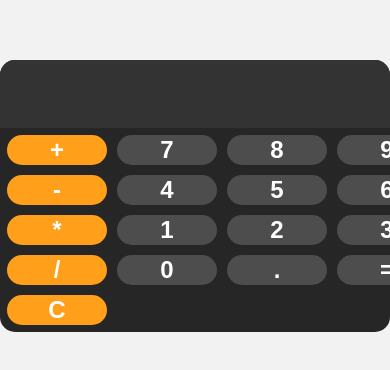
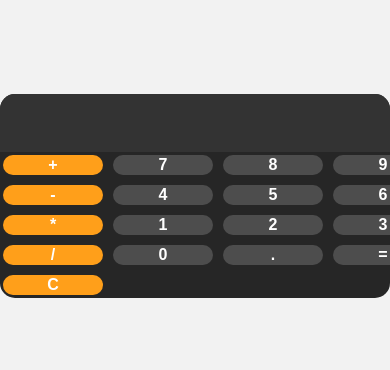
Before and after one commit to Gitarpro/Kalkulator-Sederhana, a plain HTML site: page index.html in a window 390 px wide. Shown: the part 226-596 px from the top of the page. Drawn offline with Linux system fonts and the light colour scheme.

Commit message:
style.css

```diff
--- a/style.css
+++ b/style.css
@@ -56,26 +56,11 @@ button:active{
 }
 @media (max-width: 600px) {
     #display {
-        font-size: 2rem;
+        font-size: 1rem;
     }
 
     button {
-        height: 50px;
-        font-size: 2rem;
-    }
-
-    #keys {
-        padding: 10px;
-    }
-}
-
-@media (max-width: 400px) {
-    #display {
-        font-size: 1.5rem;
-    }
-
-    button {
-        height: 30px;
+        height: 35px;
         font-size: 1.5rem;
     }
 
@@ -83,3 +68,18 @@ button:active{
         padding: 7px;
     }
 }
+
+@media (max-width: 400px) {
+    #display {
+        font-size: 1rem;
+    }
+
+    button {
+        height: 20px;
+        font-size: 1rem;
+    }
+
+    #keys {
+        padding: 3px;
+    }
+}
```
